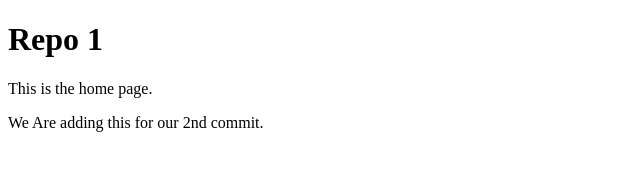
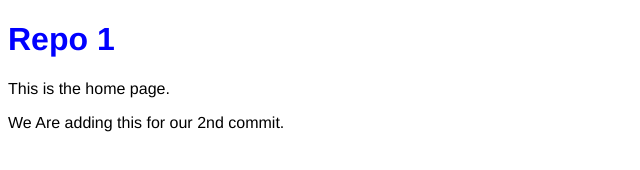
Before and after one commit to AustinLowe/Repo-1, a plain HTML site: page index.html in a window 1280 px wide. Shown: the whole page, without its empty margins (0-640 px from the left). Drawn offline with Linux system fonts and the light colour scheme.

Commit message:
added css

```diff
--- a/index.html
+++ b/index.html
@@ -1,6 +1,7 @@
 <!Doctype HTML>
 <html>
 	<head>
+		<link rel="stylesheet" href="styles.css">
 		<title>Index - Repo-1</title>
 	</head>
 		<body>
--- /dev/null
+++ b/styles.css
@@ -0,0 +1,6 @@
+h1{
+	color: blue;
+}
+html {
+	font-family: helvetica;
+}
```
